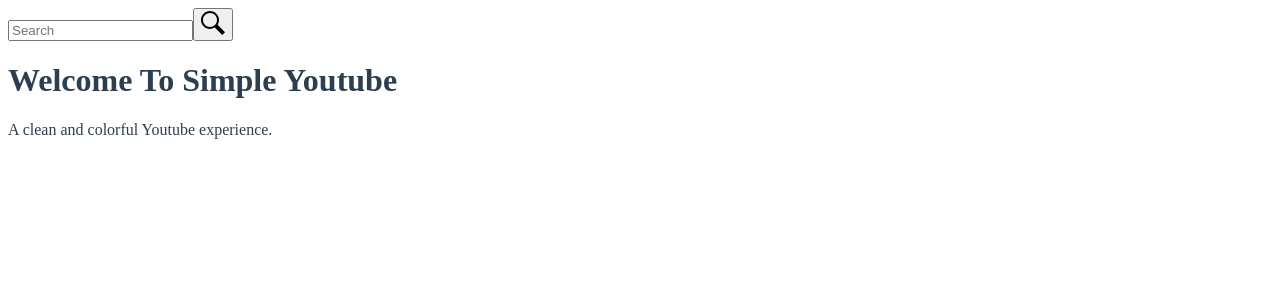
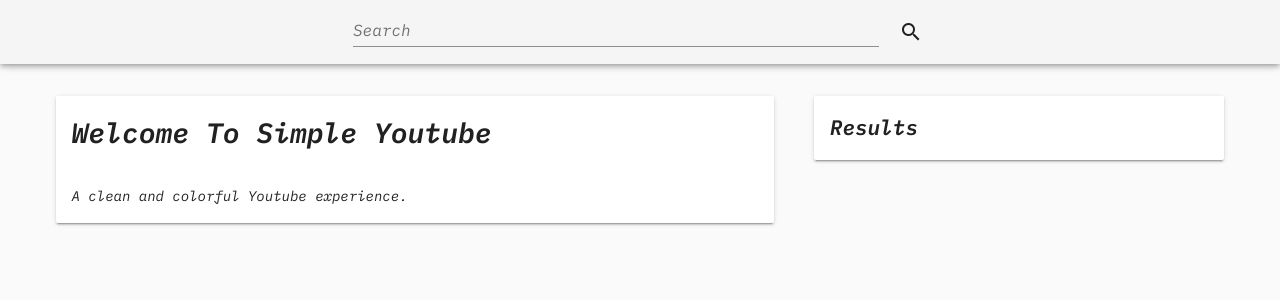
Before and after one commit to buildingsareheavy/youtube-api-vue, a Vue app: page / in a window 1280 px wide. Shown: the top 300 px of the page. Built offline with nearby package versions, Linux system fonts and the light colour scheme.

Commit message:
added basic styling via vuetify

```diff
--- a/package.json
+++ b/package.json
@@ -10,7 +10,8 @@
   "dependencies": {
     "axios": "^0.18.0",
     "vue": "^2.6.6",
-    "vue-axios": "^2.1.4"
+    "vue-axios": "^2.1.4",
+    "vuetify": "^1.5.14"
   },
   "devDependencies": {
     "@vue/cli-plugin-babel": "^3.4.0",
--- a/public/index.html
+++ b/public/index.html
@@ -22,6 +22,10 @@
     />
     <meta property="og:locale" content="en_US" />
     <link rel="icon" href="<%= BASE_URL %>favicon.ico" />
+    <link
+      href="https://fonts.googleapis.com/css?family=Material+Icons"
+      rel="stylesheet"
+    />
     <title>Simple Youtube</title>
   </head>
   <body>
--- a/src/App.vue
+++ b/src/App.vue
@@ -1,12 +1,15 @@
 <template>
-  <div id="app">
+  <v-app>
     <SearchBar v-on:termChange="onTermChange"></SearchBar>
-    <div>
+    <v-layout row wrap mt-5 pt-5 mx-4>
+      <v-spacer></v-spacer>
       <VideoDetail v-bind:video="selectedVideo"></VideoDetail>
+      <v-spacer></v-spacer>
       <VideoList v-bind:videos="videos" v-on:videoSelect="onVideoSelect"></VideoList>
-    </div>
+      <v-spacer></v-spacer>
+    </v-layout>
     <SearchHistory/>
-  </div>
+  </v-app>
 </template>
 
 <script>
@@ -55,9 +58,29 @@
 </script>
 
 <style lang="scss">
+@import url("https://fonts.googleapis.com/css?family=IBM+Plex+Mono:400i,400,600i,600&display=swap");
 #app {
   -webkit-font-smoothing: antialiased;
   -moz-osx-font-smoothing: grayscale;
   color: #2c3e50;
+  font-family: "IBM Plex Mono", monospace;
+  p,
+  input,
+  label,
+  div {
+    font-family: "IBM Plex Mono", monospace;
+    font-style: italic;
+    font-weight: 400;
+  }
+  h1,
+  h2,
+  h3,
+  h4,
+  h5,
+  h6 {
+    font-family: "IBM Plex Mono", monospace;
+    font-weight: 600;
+    font-style: italic;
+  }
 }
 </style>
--- a/src/components/SearchBar.vue
+++ b/src/components/SearchBar.vue
@@ -1,14 +1,12 @@
 <template>
-  <div id="searchBar">
-    <input v-on:keyup.enter="onInput" type="search" placeholder="Search">
-    <button v-on:click="onInput" aria-label="Search">
-      <svg xmlns="http://www.w3.org/2000/svg" width="24" height="24" viewBox="0 0 24 24">
-        <path
-          d="M21.172 24l-7.387-7.387c-1.388.874-3.024 1.387-4.785 1.387-4.971 0-9-4.029-9-9s4.029-9 9-9 9 4.029 9 9c0 1.761-.514 3.398-1.387 4.785l7.387 7.387-2.828 2.828zm-12.172-8c3.859 0 7-3.14 7-7s-3.141-7-7-7-7 3.14-7 7 3.141 7 7 7z"
-        ></path>
-      </svg>
-    </button>
-  </div>
+  <v-toolbar fixed id="searchBar">
+    <v-spacer></v-spacer>
+    <v-text-field label="Search" v-on:keyup.enter="onInput" type="search" class="mt-3 pa-2"></v-text-field>
+    <v-btn icon class="search-button">
+      <v-icon>search</v-icon>
+    </v-btn>
+    <v-spacer></v-spacer>
+  </v-toolbar>
 </template>
 
 <script>
@@ -22,5 +20,7 @@
 };
 </script>
 
-<style scoped lang="scss">
+<style lang="scss" scoped>
+.search-button {
+}
 </style>
--- a/src/components/VideoDetail.vue
+++ b/src/components/VideoDetail.vue
@@ -1,28 +1,37 @@
 <template>
   <!-- Added v-if="video" because it starts out as "null" -->
   <!-- It conditonally guards this data because it hasn't been loaded yet -->
-  <div>
-    <div v-if="video">
-      <div>
+  <v-flex md7 mx-2 pb-4>
+    <v-flex sm12 v-if="video">
+      <v-card>
+        <v-responsive :aspect-ratio="16/9">
           <iframe
             v-bind:src="videoURL"
             frameborder="0"
             allow="accelerometer; autoplay; encrypted-media; gyroscope; picture-in-picture"
             allowfullscreen
           ></iframe>
+        </v-responsive>
+        <div>
+          <v-card-title>
+            <h2 v-html="video.snippet.title"></h2>
+          </v-card-title>
+          <v-card-text>
+            <p>{{ video.snippet.description }}</p>
+          </v-card-text>
         </div>
-      <div>
-        <h2 v-html="video.snippet.title"></h2>
-        <p>{{ video.snippet.description }}</p>
-      </div>
-    </div>
-    <div v-else>
-      <div>
+      </v-card>
+    </v-flex>
+
+    <v-flex sm12 v-else>
+      <v-card>
+        <v-card-title>
           <h1>Welcome To Simple Youtube</h1>
-        <p>A clean and colorful Youtube experience.</p>
-      </div>
-    </div>
-  </div>
+        </v-card-title>
+        <v-card-text>A clean and colorful Youtube experience.</v-card-text>
+      </v-card>
+    </v-flex>
+  </v-flex>
 </template>
 
 <script>
@@ -41,4 +50,8 @@
 </script>
 
 <style lang="scss" scoped>
+iframe {
+  width: 100%;
+  height: 100%;
+}
 </style>
--- a/src/components/VideoList.vue
+++ b/src/components/VideoList.vue
@@ -1,5 +1,11 @@
 <template>
-  <div>
+  <v-flex md4 mx-2>
+    <v-card>
+      <v-card-title>
+        <h2>Results</h2>
+      </v-card-title>
+    </v-card>
+
     <transition-group name="list" tag="ul">
       <VideoListItem
         v-for="video in videos"
@@ -8,7 +14,7 @@
         v-on:videoSelect="onVideoSelect"
       ></VideoListItem>
     </transition-group>
-  </div>
+  </v-flex>
 </template>
 
 <script>
@@ -34,4 +40,8 @@
 </script>
 
 <style lang="scss" scoped>
+ul,
+li {
+  padding: 0;
+}
 </style>
--- a/src/components/VideoListItem.vue
+++ b/src/components/VideoListItem.vue
@@ -1,7 +1,17 @@
 <template>
   <li v-on:click="onVideoSelect">
-    <img v-bind:src="thumbnailUrl">
-    <div v-html="video.snippet.title"></div>
+    <v-card hover>
+      <v-layout row wrap my-3>
+        <v-flex xs6>
+          <v-responsive>
+            <img v-bind:src="thumbnailUrl">
+          </v-responsive>
+        </v-flex>
+        <v-flex xs6>
+          <v-card-title v-html="video.snippet.title"></v-card-title>
+        </v-flex>
+      </v-layout>
+    </v-card>
   </li>
 </template>
 
@@ -25,4 +35,11 @@
 </script>
 
 <style lang="scss" scoped>
+li {
+  list-style: none;
+}
+img {
+  width: 100%;
+  height: 100%;
+}
 </style>
--- a/src/main.js
+++ b/src/main.js
@@ -1,8 +1,15 @@
-import Vue from 'vue'
-import App from './App.vue'
+import Vue from 'vue';
+import App from './App.vue';
+import Vuetify from 'vuetify';
+import 'vuetify/dist/vuetify.min.css';
 
-Vue.config.productionTip = false
+Vue.config.productionTip = false;
+
+Vue.use(Vuetify, {
+  iconfont: 'mdi',
+  theme: {},
+});
 
 new Vue({
   render: h => h(App),
-}).$mount('#app')
+}).$mount('#app');
```
Also changed, not shown: 1 other file (tests, documents, lock files or other folders). Lines whose indentation alone changed are shown as unchanged.
